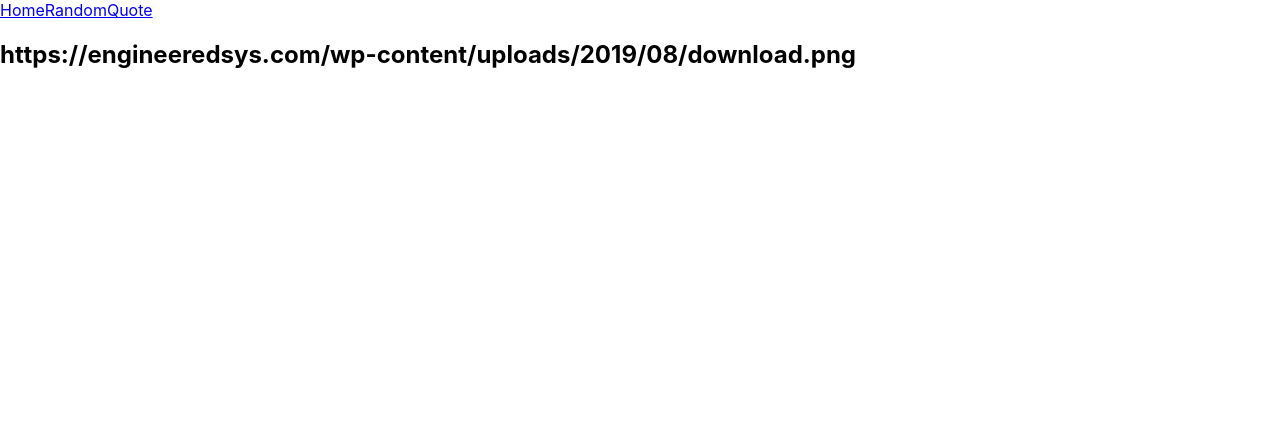
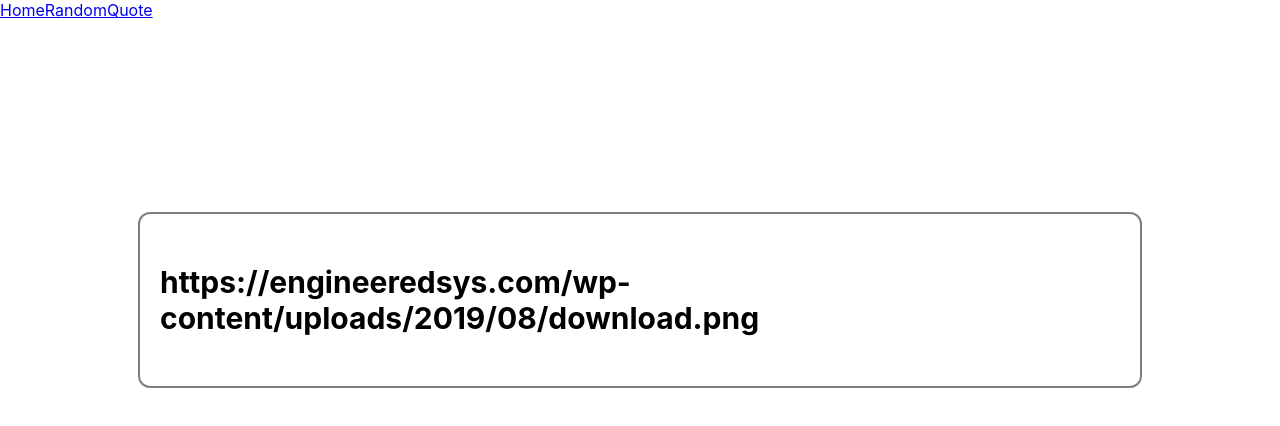
Before and after one commit to roselandroche/mar2021, a React (Create React App) app in the folder practice-js/: page /quote in a window 1280 px wide. Shown: the top 426 px of the page. Built offline with nearby package versions, Linux system fonts and the light colour scheme; no server answers.

Commit message:
Set up and used styled components in Quote.js

```diff
--- a/practice-js/package.json
+++ b/practice-js/package.json
@@ -11,6 +11,7 @@
     "react-dom": "^17.0.2",
     "react-router-dom": "^5.2.0",
     "react-scripts": "4.0.3",
+    "styled-components": "^5.2.3",
     "web-vitals": "^1.0.1"
   },
   "scripts": {
--- a/practice-js/src/components/Quote.js
+++ b/practice-js/src/components/Quote.js
@@ -1,6 +1,22 @@
 import { React, useState, useEffect } from 'react';
 import axios from 'axios';
+import styled from 'styled-components';
 
+const QuoteText = styled.h2`
+    width: 75%;
+    margin: 15% auto;
+    border: 2px solid gray;
+    border-radius: 12px;
+    padding: 50px 20px;
+    font-size: 30px;
+    line-height: 36px;
+`;
+
+const QuoteAuthor = styled.h5`
+    margin: 0 auto;
+    width: 20%;
+    font-size: 22px;
+`;
 
 function Quote() {
     const [quote, setQuote] = useState("https://engineeredsys.com/wp-content/uploads/2019/08/download.png");
@@ -16,8 +32,8 @@ function Quote() {
 
     return (
         <div>
-            <h2>{quote}</h2>
-            <h5>{author}</h5>
+            <QuoteText>{quote}</QuoteText>
+            <QuoteAuthor>{author}</QuoteAuthor>
         </div>
     )
 }
```
Also changed, not shown: 2 other files (tests, documents, lock files or other folders).
